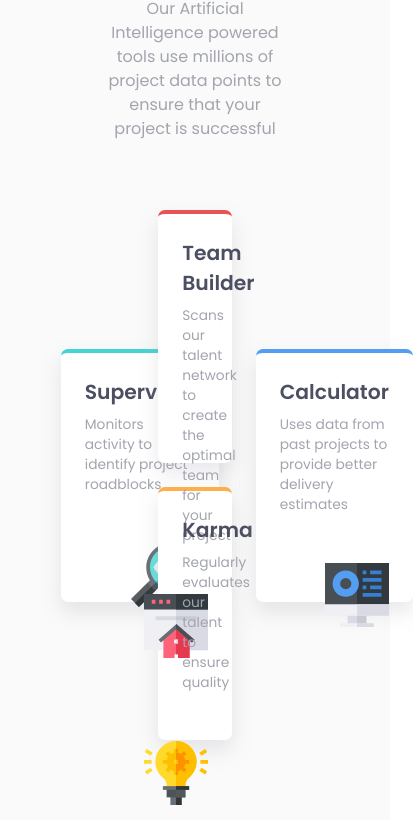
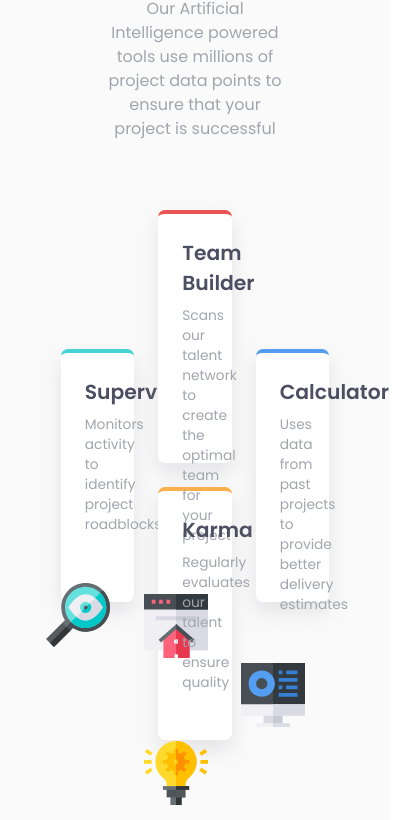
Before and after one commit to husamrayan/four-card-feature-section, a plain HTML site: page index.html in a window 390 px wide. Shown: the part 411-1231 px from the top of the page, 413 px wide, since content can reach past the window. Drawn offline with Linux system fonts and the light colour scheme.

Commit message:
Update styles.css

```diff
--- a/css/styles.css
+++ b/css/styles.css
@@ -114,9 +114,51 @@ p {
   align-self: flex-end;
 }
 
-.centered {
-  display: flex;
-  align-items: center;
+@media (max-width: 575.98px) {
+  .row:nth-child(n) {
+    display: flex;
+    align-items: unset !important;
+  }
+}
+@media (max-width: 767.98px) {
+  .row:nth-child(n) {
+    display: flex;
+    align-items: unset !important;
+  }
+
+  .row {
+    justify-content: unset !important;
+  }
+}
+@media (max-width: 991.98px) {
+  .row:nth-child(n) {
+    display: flex;
+    align-items: center !important;
+  }
+
+  .row {
+    justify-content: center !important;
+  }
+}
+@media (max-width: 1199.98px) {
+  .row:nth-child(n) {
+    display: flex;
+    align-items: center !important;
+  }
+
+  .row {
+    justify-content: center !important;
+  }
+}
+@media (max-width: 1399.98px) {
+  .row:nth-child(n) {
+    display: flex;
+    align-items: center !important;
+  }
+
+  .row {
+    justify-content: center !important;
+  }
 }
 
 /*# sourceMappingURL=styles.css.map */
```
